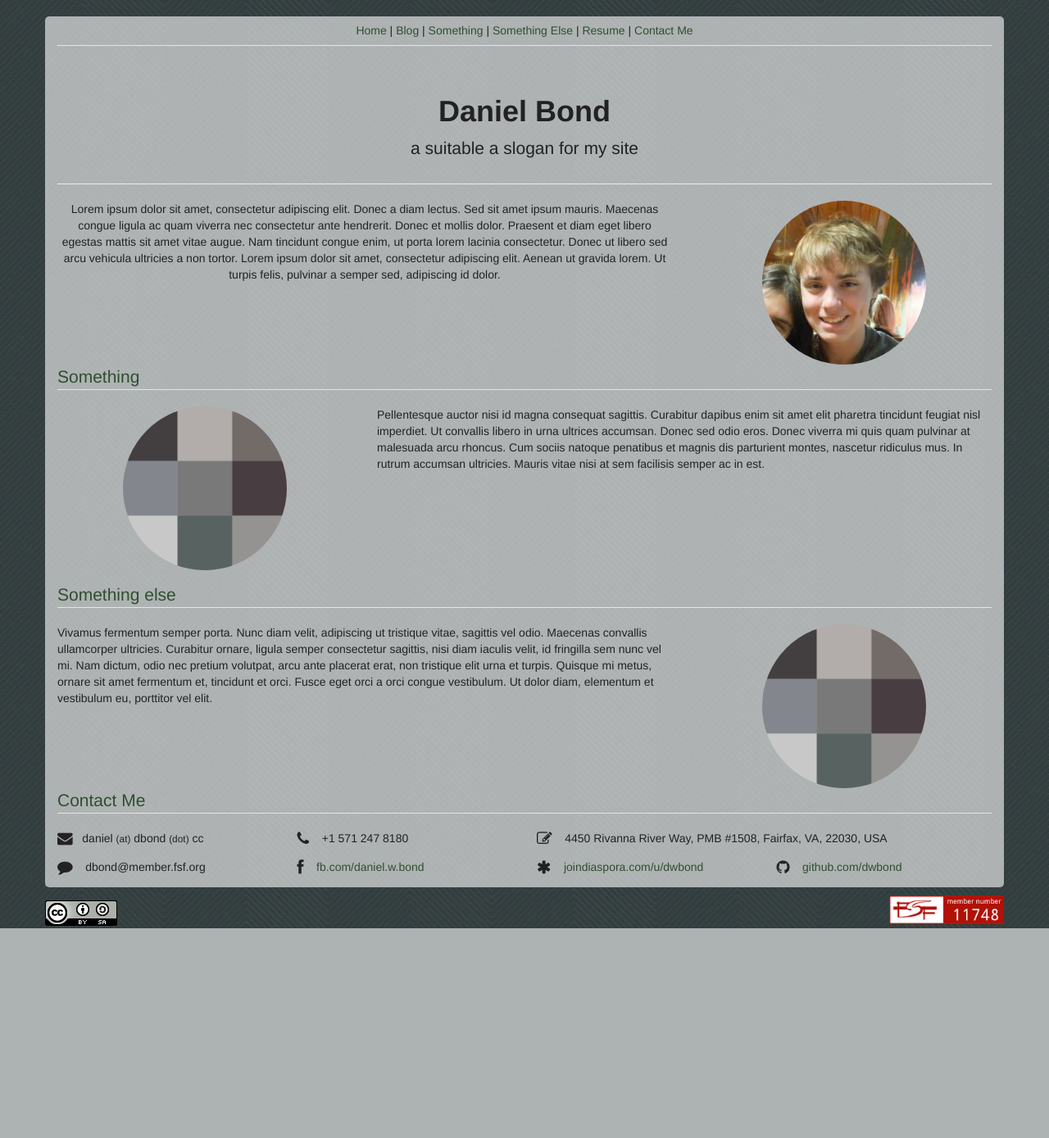
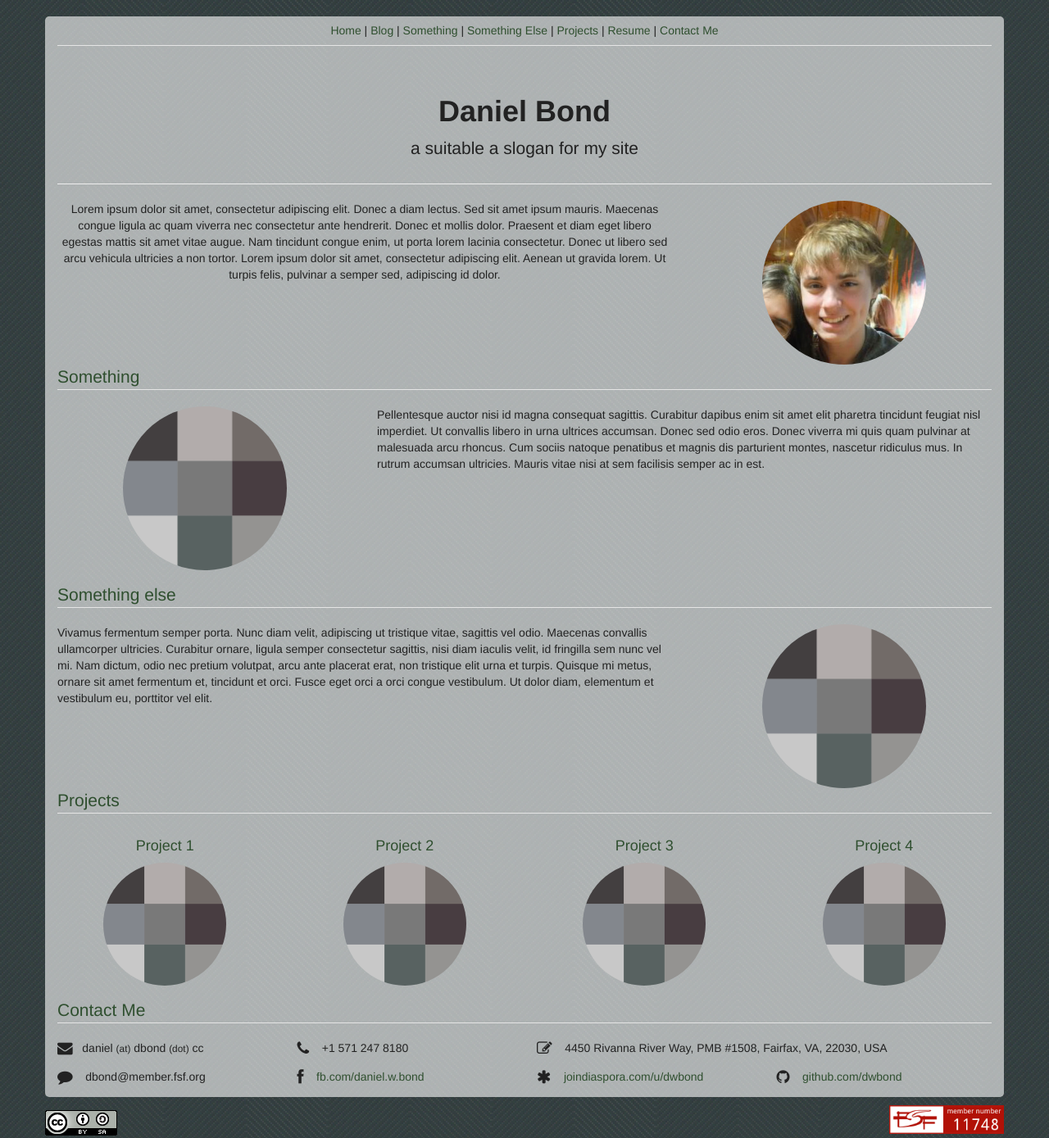
Before and after one commit to dwbond/dbondcc, a Flask app: page / in a window 1280 px wide. Shown: the whole page at 82% size. Before the commit the page ends 1133 px from the top, so only its background shows below. Run offline with Flask 2, Linux system fonts and the light colour scheme.

Commit message:
added a projects section

```diff
--- a/dbondcc/website/static/css/style.css
+++ b/dbondcc/website/static/css/style.css
@@ -30,8 +30,12 @@ body {
   background: url(/static/img/green-fibers.png) repeat;
 }
 
-.pic-size{
+.pic-size {
   height: 200px;
+}
+
+.smaller-pic-size {
+  height: 150px;
 }
 
 .bigger {
--- a/dbondcc/website/templates/index.html
+++ b/dbondcc/website/templates/index.html
@@ -9,6 +9,7 @@
   <a href="http://blog.dbond.cc">Blog</a> |
   <a href="#Something">Something</a> |
   <a href="#SomethingElse">Something Else</a> |
+  <a href="#Projects">Projects</a> |
   <a href="#Resume">Resume</a> |
   <a href="#ContactMe">Contact Me</a></h5>
 </div>
@@ -86,6 +87,34 @@
 <div class="row">
 
   <div class="col-md-12">
+    <legend><a name="Projects" href="#Projects">Projects</a></legend>
+  </div>
+
+  <div class="col-md-3 small-bottom-margin text-center">
+    <h4><a href="#">Project 1</a></h4>
+    <img src="/static/img/grayboxes.png" class="img-circle img-responsive center center-block smaller-pic-size" alt="A description of Project 1.">
+  </div>
+
+  <div class="col-md-3 small-bottom-margin text-center">
+    <h4><a href="#">Project 2</a></h4>
+    <img src="/static/img/grayboxes.png" class="img-circle img-responsive center center-block smaller-pic-size" alt="A description of Project 2.">
+  </div>
+
+  <div class="col-md-3 small-bottom-margin text-center">
+    <h4><a href="#">Project 3</a></h4>
+    <img src="/static/img/grayboxes.png" class="img-circle img-responsive center center-block smaller-pic-size" alt="A description of Project 3.">
+  </div>
+
+  <div class="col-md-3 small-bottom-margin text-center">
+    <h4><a href="#">Project 4</a></h4>
+    <img src="/static/img/grayboxes.png" class="img-circle img-responsive center center-block smaller-pic-size" alt="A description of Project 4.">
+  </div>
+
+</div>
+
+<div class="row">
+
+  <div class="col-md-12">
     <legend><a name="ContactMe" href="#ContactMe">Contact Me</a></legend>
   </div>
 
```
